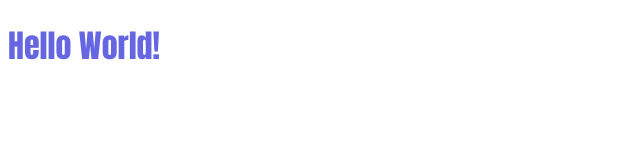
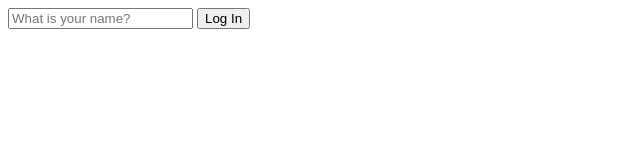
Before and after one commit to strawberryoolongtea/strawberry-js, a plain HTML site: page index.html in a window 1280 px wide. Shown: the whole page, without its empty margins (0-640 px from the left). Drawn offline with Linux system fonts and the light colour scheme.

Commit message:
Using localstorage

```diff
--- a/app.js
+++ b/app.js
@@ -1,16 +1,29 @@
-const h1 = document.querySelector("h1");
+const loginForm = document.querySelector("#login-form");
+const loginInput = document.querySelector("#login-form input");
+const greeting = document.querySelector("h1");
 
-function handleTitleClick() {
-  // * replace to toggle
-  // const clickedClass = "active";
-  // if (h1.classList.contains(clickedClass)) {
-  //   h1.classList.remove(clickedClass);
-  // } else {
-  //   h1.classList.add(clickedClass);
-  // }
+const USERNAME_KEY = "username";
+const HIDDEN_CLASSNAME = "hidden";
+const savedUsername = localStorage.getItem(USERNAME_KEY);
 
-  // * toggle
-  h1.classList.toggle("active");
+const handleSubmit = (event) => {
+  event.preventDefault();
+  loginForm.classList.add(HIDDEN_CLASSNAME);
+  const username = loginInput.value;
+  localStorage.setItem(USERNAME_KEY, username);
+  paintGreeting(username);
+};
+
+const paintGreeting = (username) => {
+  greeting.innerText = `안녕하세요! ${username}님`;
+  greeting.classList.remove(HIDDEN_CLASSNAME);
+};
+
+if (savedUsername === null) {
+  // Show form
+  loginForm.classList.remove(HIDDEN_CLASSNAME);
+  loginForm.addEventListener("submit", handleSubmit);
+} else {
+  // Show greeting
+  paintGreeting(savedUsername);
 }
-
-h1.addEventListener("click", handleTitleClick);
--- a/index.html
+++ b/index.html
@@ -4,11 +4,20 @@
     <meta charset="UTF-8" />
     <meta http-equiv="X-UA-Compatible" content="IE=edge" />
     <meta name="viewport" content="width=device-width, initial-scale=1.0" />
-    <title>Events</title>
+    <title>Momentum App</title>
     <link rel="stylesheet" href="style.css" />
   </head>
   <body>
-    <h1 class="sexy-font">Hello World!</h1>
+    <form id="login-form" class="hidden">
+      <input
+        required
+        maxlength="15"
+        type="text"
+        placeholder="What is your name?"
+      />
+      <input type="submit" value="Log In" />
+    </form>
+    <h1 class="hidden"></h1>
     <script src="app.js"></script>
   </body>
 </html>
--- a/style.css
+++ b/style.css
@@ -1,10 +1,3 @@
-h1 {
-  color: #6666e2;
-  transition: color 0.5s ease-in-out;
+.hidden {
+  display: none;
 }
-.active {
-  color: #49dd00;
-}
-.sexy-font {
-  font-family: Impact, Haettenschweiler, "Arial Narrow Bold", sans-serif;
-}
```
